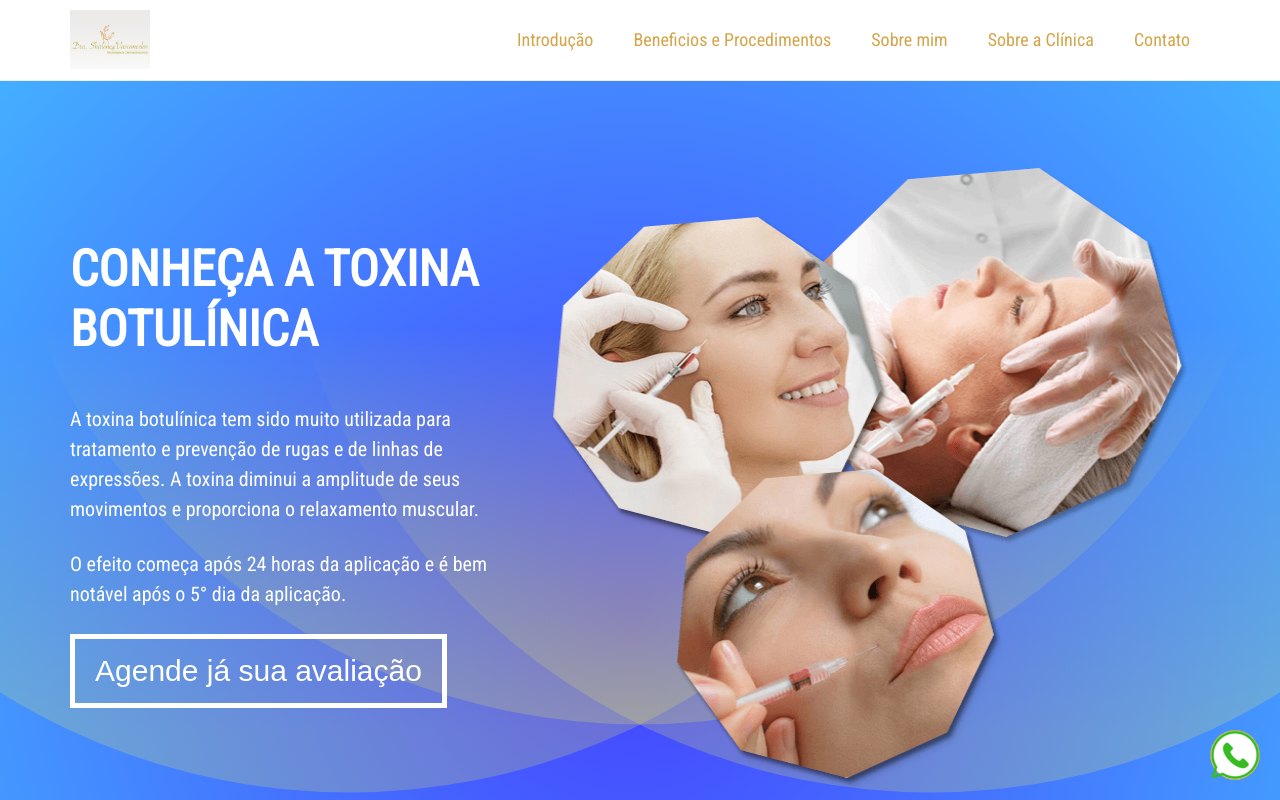
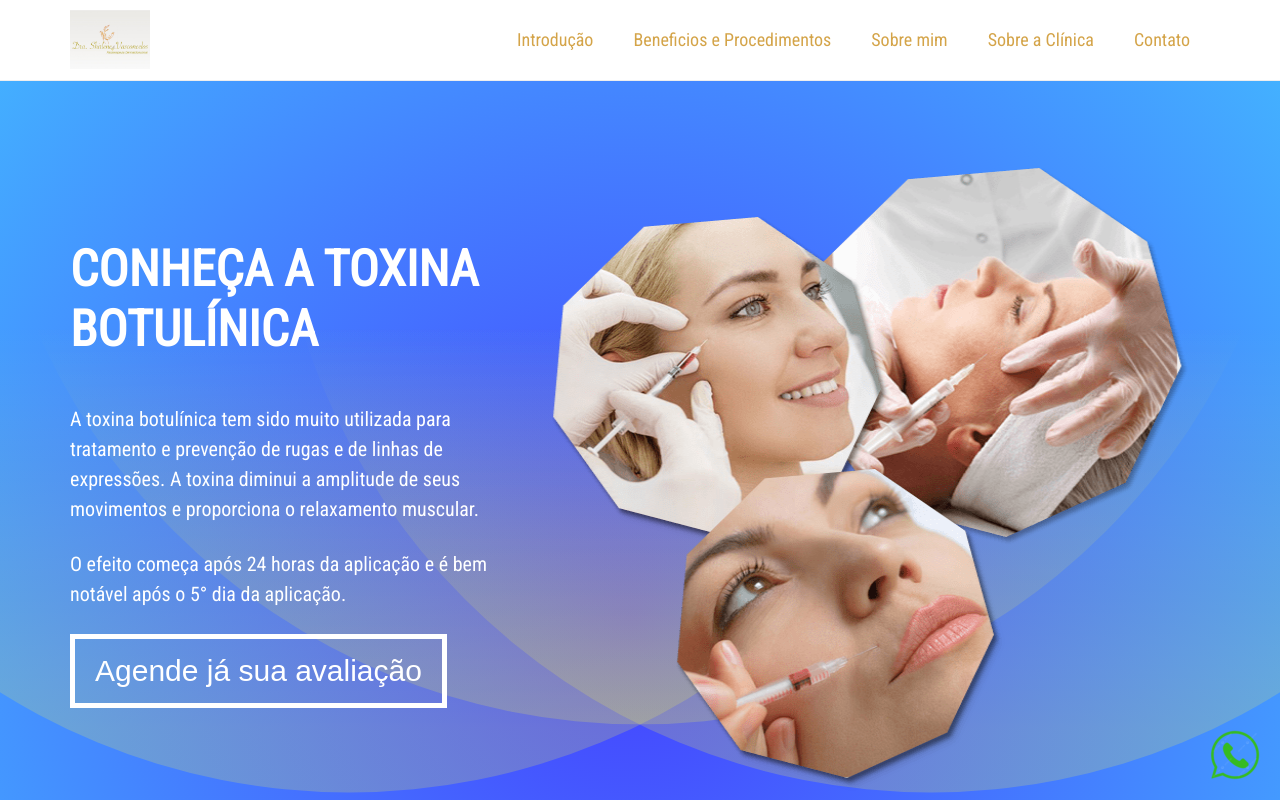
Before and after one commit to RyanMannsur/Site-Clinica-Est-tica, a plain HTML site: page index.html in a window 1280 px wide. Shown: the top 800 px of the page. Drawn offline with Linux system fonts and the light colour scheme.

Commit message:
Correção do botão de whatsapp

```diff
--- a/assets/css/styles.css
+++ b/assets/css/styles.css
@@ -188,7 +188,6 @@ body .full-width {
     position: fixed;
     bottom: 2rem;
     right: 2rem;
-    background: var(--white-color);
     width: 5rem;
     height: 5rem;
     display: flex;
@@ -197,7 +196,6 @@ body .full-width {
     border-radius: 50%;
     color: var(--primary-color);
     transform: rotate(-90deg);
-    border: 0.1rem solid var(--primary-color);
 }
 
 /* introdução e sessão 4*/
```
